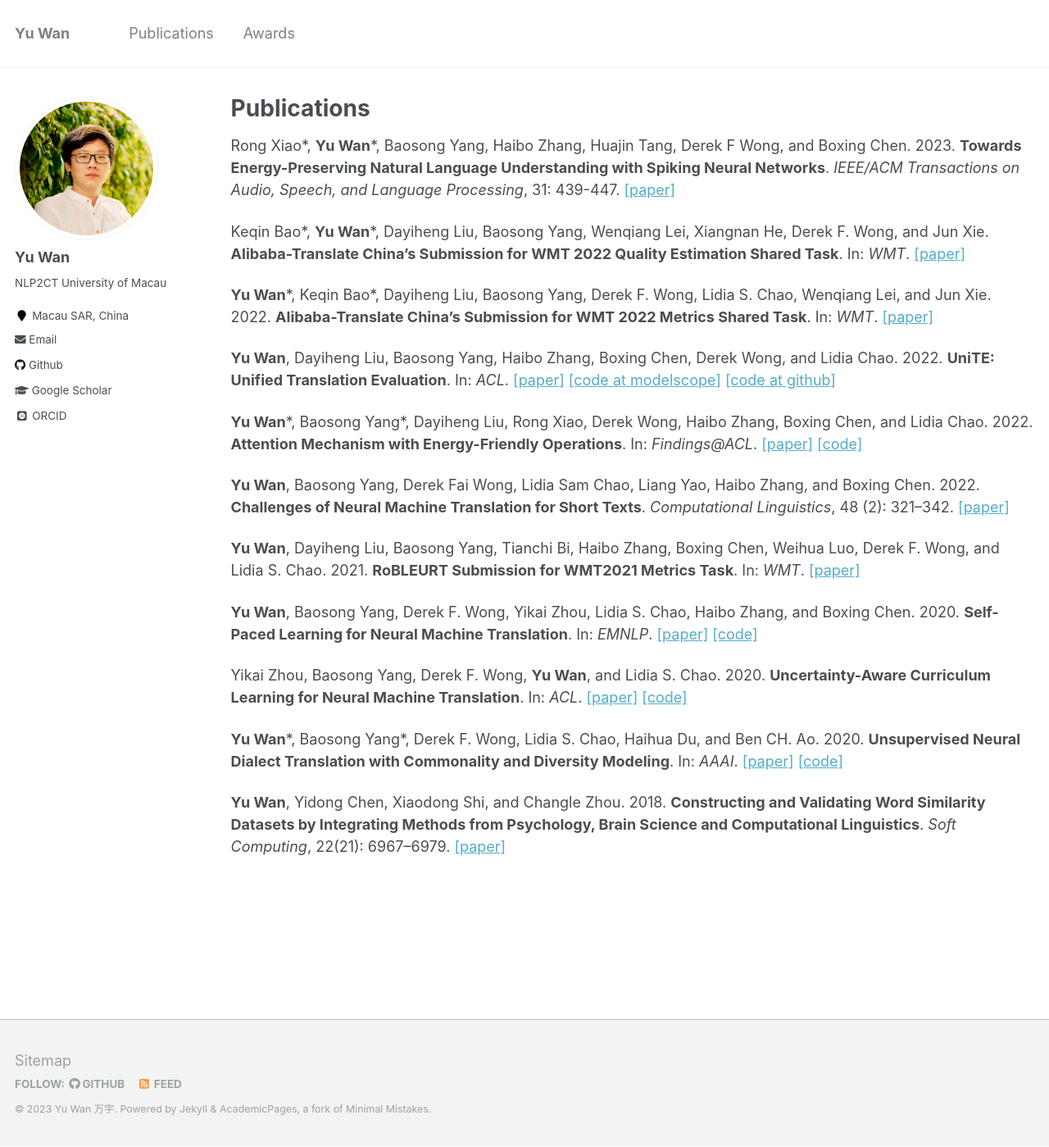
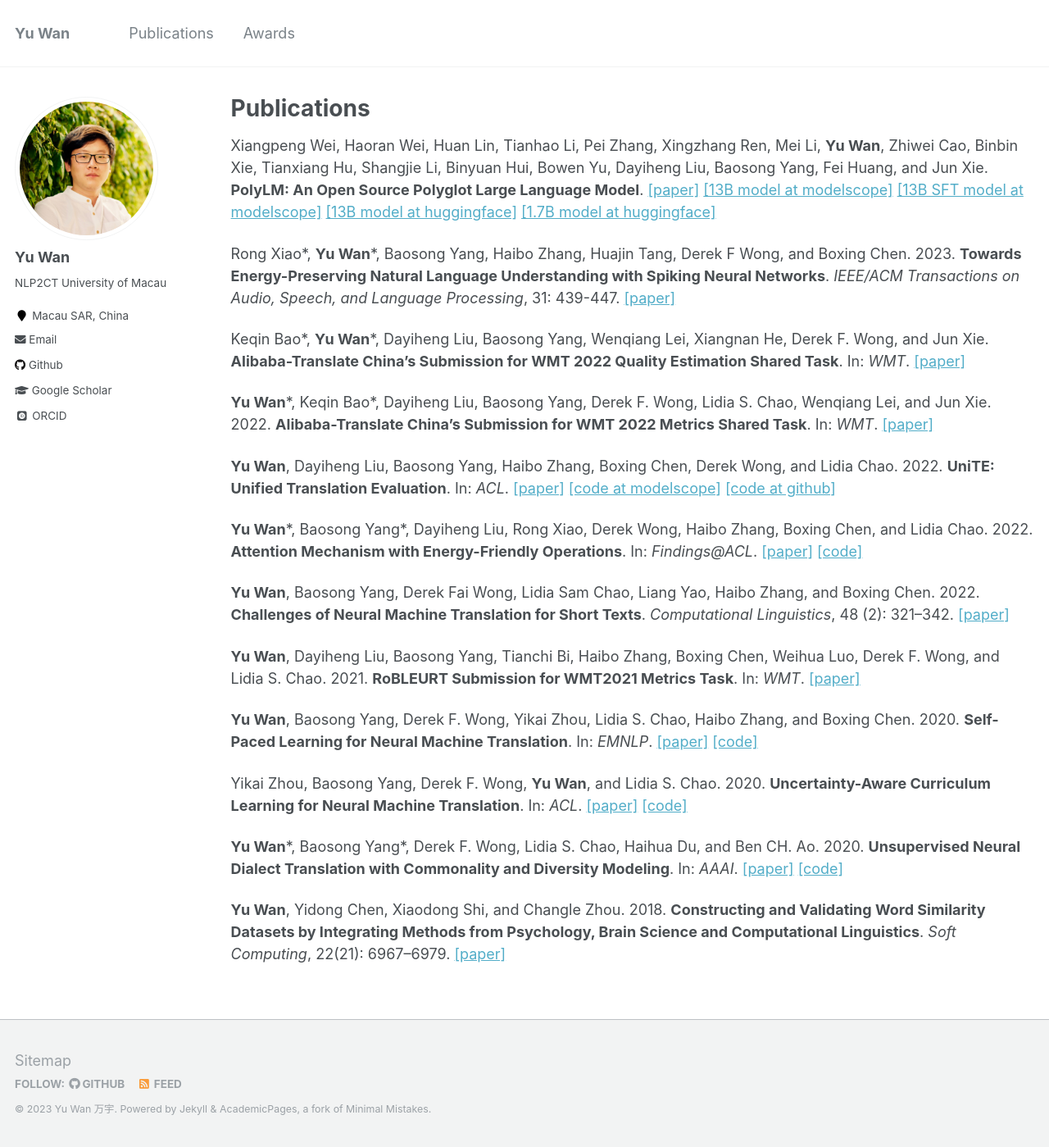
Before and after one commit to wanyu2018umac/wanyu2018umac.github.io, a Jekyll site: the page built from _pages/publications.md, in a window 1280 px wide and 1399 px high. Shown: the whole window at 82% size. Built offline with Jekyll 4.4.1, drawn with Linux system fonts in a browser that asks for light colours; some web fonts are replaced.

Commit message:
Update publications.md

```diff
--- a/_pages/publications.md
+++ b/_pages/publications.md
@@ -4,6 +4,8 @@ title: "Publications"
 permalink: /publications/
 author_profile: true
 ---
+
+Xiangpeng Wei, Haoran Wei, Huan Lin, Tianhao Li, Pei Zhang, Xingzhang Ren, Mei Li, **Yu Wan**, Zhiwei Cao, Binbin Xie, Tianxiang Hu, Shangjie Li, Binyuan Hui, Bowen Yu, Dayiheng Liu, Baosong Yang, Fei Huang, and Jun Xie. **PolyLM: An Open Source Polyglot Large Language Model**. [[paper]](https://arxiv.org/abs/2307.06018) [[13B model at modelscope]](https://www.modelscope.cn/models/damo/nlp_polylm_13b_text_generation) [[13B SFT model at modelscope]](https://www.modelscope.cn/models/damo/nlp_polylm_multialpaca_13b_text_generation) [[13B model at huggingface]](https://huggingface.co/DAMO-NLP-MT/polylm-13b) [[1.7B model at huggingface]](https://huggingface.co/DAMO-NLP-MT/polylm-1.7b)
 
 Rong Xiao\*, **Yu Wan**\*, Baosong Yang, Haibo Zhang, Huajin Tang, Derek F Wong, and Boxing Chen. 2023. **Towards Energy-Preserving Natural Language Understanding with Spiking Neural Networks**. *IEEE/ACM Transactions on Audio, Speech, and Language Processing*, 31: 439-447. [[paper]](https://ieeexplore.ieee.org/abstract/document/9944911)
 
```
